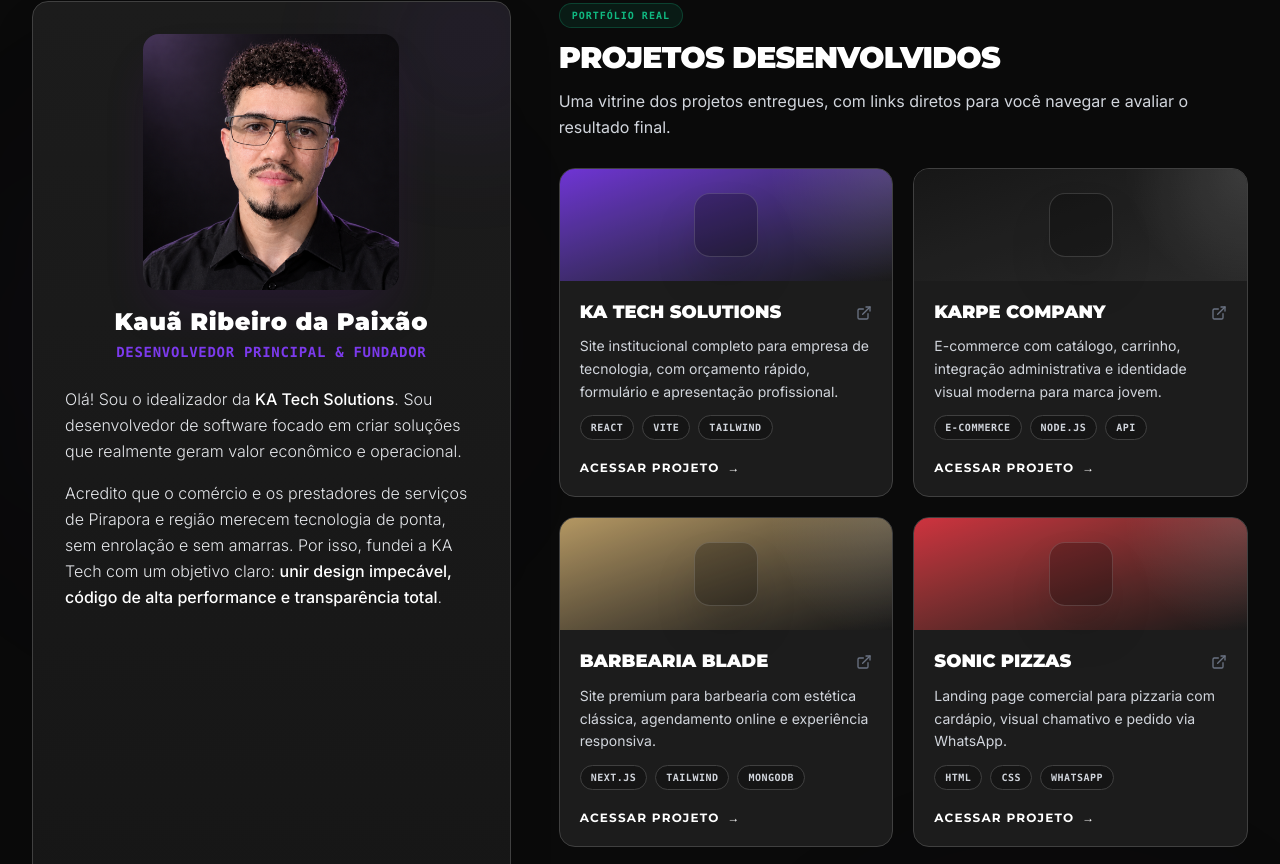
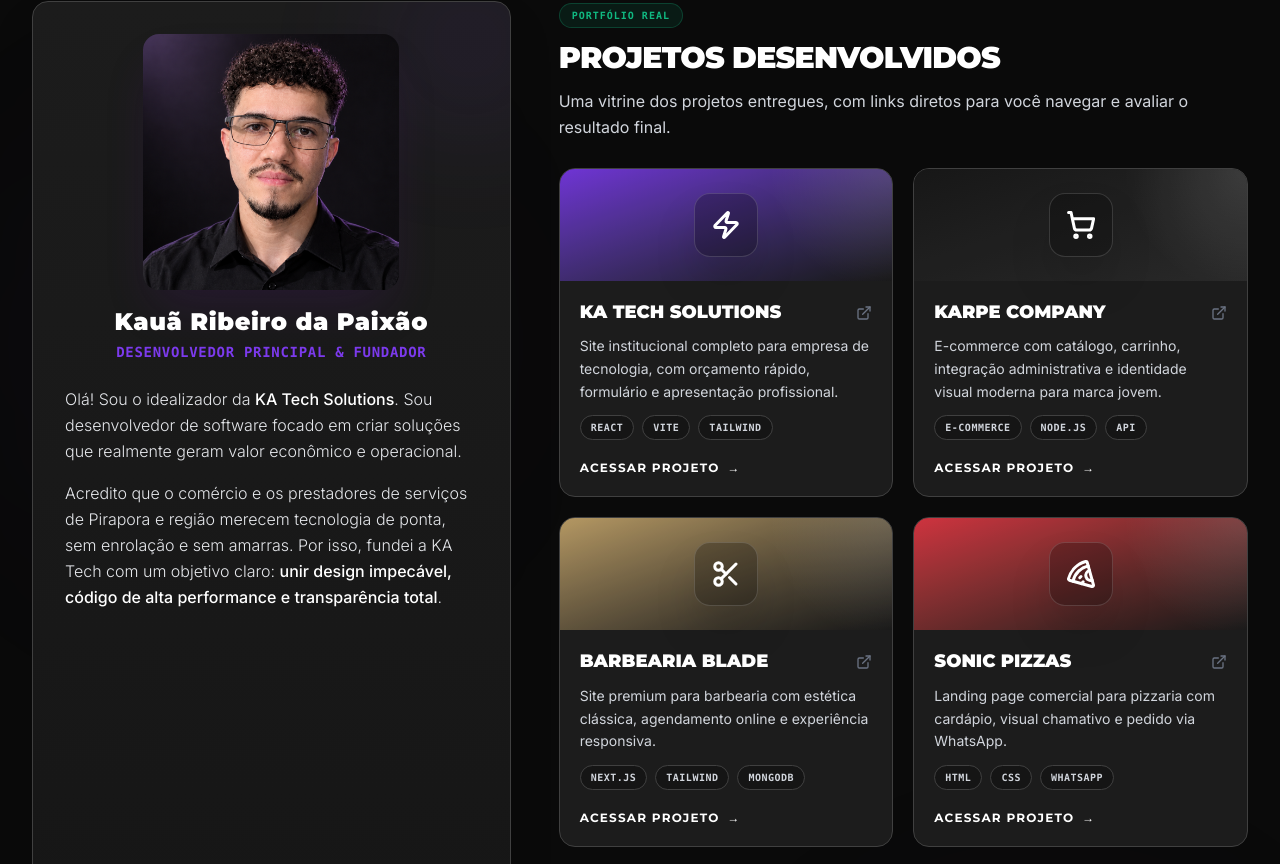
Before and after one commit to KauaiiBR/KA-TECH, a React (Vite) app: page / in a window 1280 px wide. Shown: the part 3496-4360 px from the top of the page. Built offline with nearby package versions, Linux system fonts and the light colour scheme.

Commit message:
fix: usa icones lucide nos cards de projetos

```diff
--- a/src/components/FounderShowcase.tsx
+++ b/src/components/FounderShowcase.tsx
@@ -1,4 +1,4 @@
-import { ExternalLink, Globe, ArrowUpRight } from 'lucide-react';
+import { ExternalLink, Globe, ArrowUpRight, Zap, ShoppingCart, Scissors, Pizza, Utensils, Rocket } from 'lucide-react';
 import { motion } from 'motion/react';
 import fundadorPhoto from '../assets/images/fundador.png';
 
@@ -8,7 +8,7 @@
       title: 'KA Tech Solutions',
       description: 'Site institucional completo para empresa de tecnologia, com orçamento rápido, formulário e apresentação profissional.',
       url: 'https://ka-tech.onrender.com',
-      icon: 'fas fa-bolt',
+      icon: Zap,
       gradient: 'from-[#7C3AED] to-[#1a1a1a]',
       tags: ['React', 'Vite', 'Tailwind'],
     },
@@ -16,7 +16,7 @@
       title: 'KARPE Company',
       description: 'E-commerce com catálogo, carrinho, integração administrativa e identidade visual moderna para marca jovem.',
       url: 'https://karpcompany.netlify.app',
-      icon: 'fas fa-shopping-cart',
+      icon: ShoppingCart,
       gradient: 'from-[#1a1a1a] to-[#2d2d2d]',
       tags: ['E-commerce', 'Node.js', 'API'],
     },
@@ -24,7 +24,7 @@
       title: 'Barbearia Blade',
       description: 'Site premium para barbearia com estética clássica, agendamento online e experiência responsiva.',
       url: 'https://barbearia-blade.netlify.app',
-      icon: 'fas fa-cut',
+      icon: Scissors,
       gradient: 'from-[#c9a96e] to-[#1a1a1a]',
       tags: ['Next.js', 'Tailwind', 'MongoDB'],
     },
@@ -32,7 +32,7 @@
       title: 'Sonic Pizzas',
       description: 'Landing page comercial para pizzaria com cardápio, visual chamativo e pedido via WhatsApp.',
       url: 'https://sonicpizzas.netlify.app',
-      icon: 'fas fa-pizza-slice',
+      icon: Pizza,
       gradient: 'from-[#e63946] to-[#1a1a1a]',
       tags: ['HTML', 'CSS', 'WhatsApp'],
     },
@@ -40,7 +40,7 @@
       title: 'Restaurante Elegante',
       description: 'Site institucional para restaurante com cardápio digital, galeria, reservas e visual sofisticado.',
       url: 'https://restauranteelegancy.netlify.app',
-      icon: 'fas fa-utensils',
+      icon: Utensils,
       gradient: 'from-[#2d2d2d] to-[#1a1a1a]',
       tags: ['HTML', 'CSS', 'Responsivo'],
     },
@@ -48,7 +48,7 @@
       title: 'Trajetória Descubra+',
       description: 'Sistema de hackathon com login, perfis de simulação, dashboard e trilhas de inclusão profissional.',
       url: 'https://descubramais.netlify.app',
-      icon: 'fas fa-rocket',
+      icon: Rocket,
       gradient: 'from-[#10B981] to-[#1a1a1a]',
       tags: ['React', 'Dashboard', 'Auth'],
     },
@@ -148,7 +148,10 @@
 
             {/* Projects Grid */}
             <div className="grid grid-cols-1 sm:grid-cols-2 gap-5">
-              {projects.map((project) => (
+              {projects.map((project) => {
+                const ProjectIcon = project.icon;
+
+                return (
                 <a
                   key={project.title}
                   href={project.url}
@@ -159,8 +162,8 @@
                   <div className={`relative h-28 bg-gradient-to-br ${project.gradient} flex items-center justify-center`}>
                     <div className="absolute inset-0 bg-[radial-gradient(circle_at_top_right,rgba(255,255,255,0.20),transparent_35%)] opacity-70" />
                     <div className="absolute inset-0 bg-black/10 group-hover:bg-[#10B981]/10 transition-colors duration-300" />
-                    <div className="relative flex h-16 w-16 items-center justify-center rounded-2xl border border-white/15 bg-black/25 shadow-2xl transition-transform duration-300 group-hover:scale-110">
-                      <i className={`${project.icon} text-2xl text-white`}></i>
+                    <div className="relative flex h-16 w-16 items-center justify-center rounded-2xl border border-white/15 bg-black/25 text-white shadow-2xl transition-transform duration-300 group-hover:scale-110">
+                      <ProjectIcon size={30} strokeWidth={2.4} />
                     </div>
                   </div>
 
@@ -190,7 +193,8 @@
                     </div>
                   </div>
                 </a>
-              ))}
+                );
+              })}
             </div>
 
             {/* Ver portfólio completo */}
```
